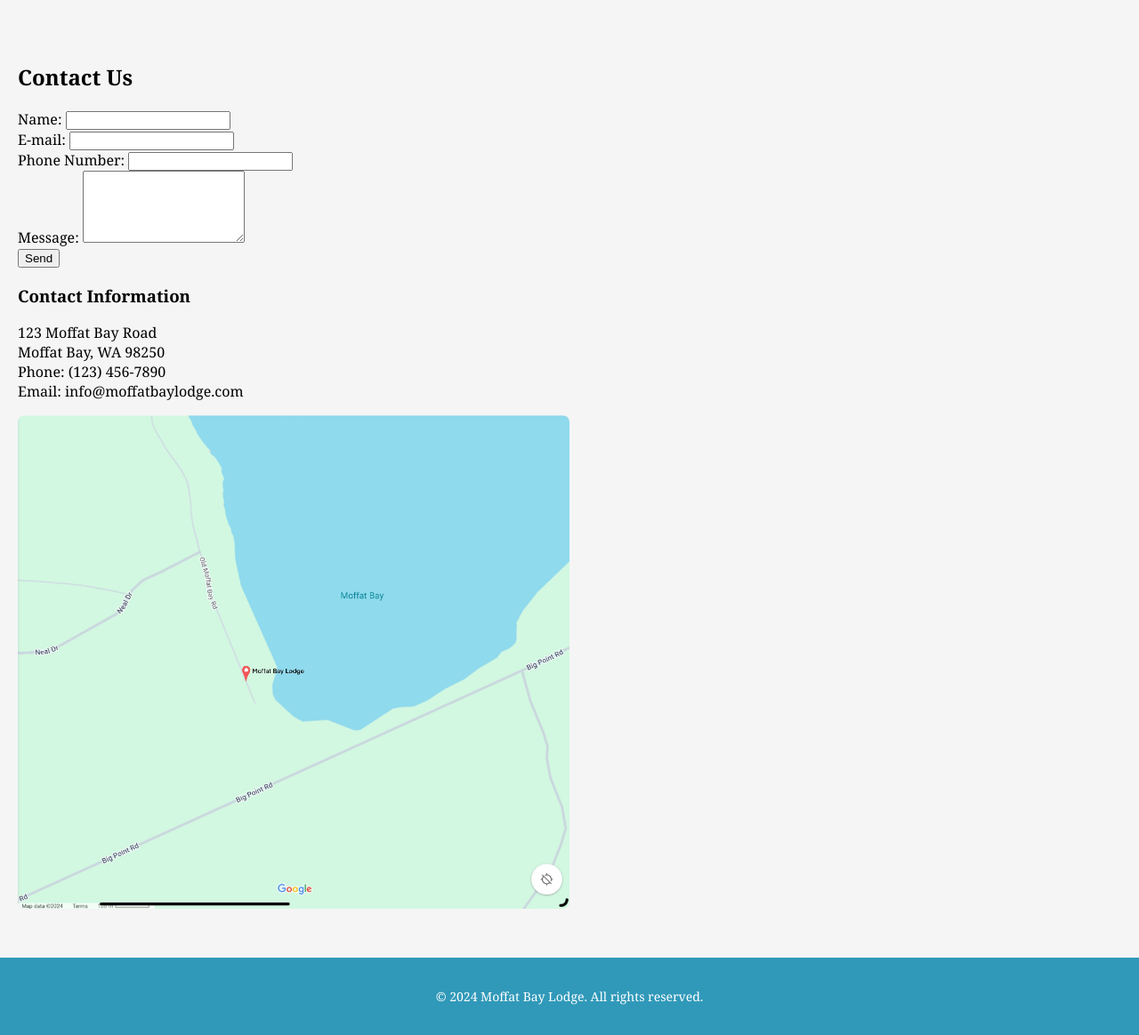
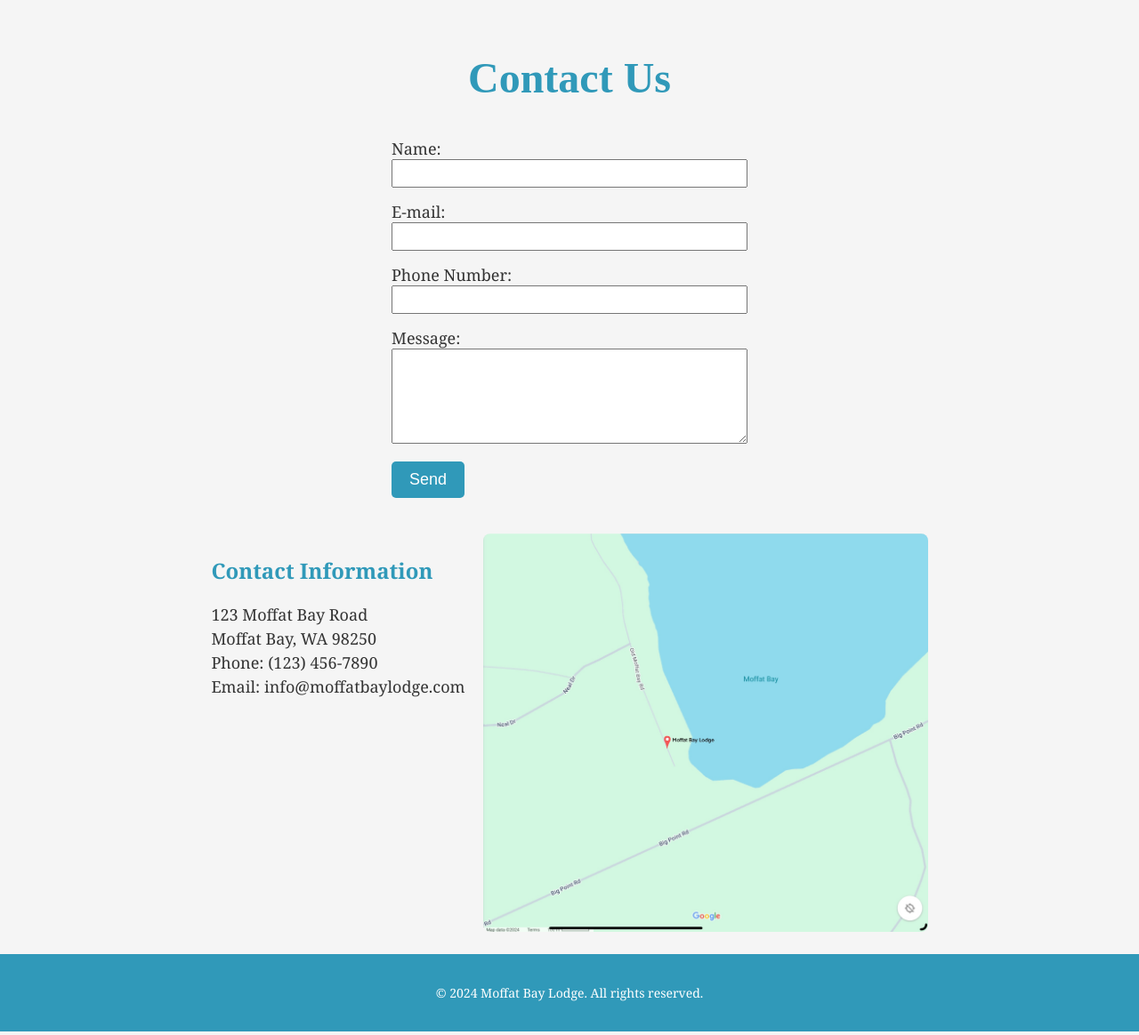
Before and after one commit to lullybyes/Moffat_Bay, a PHP site: page /contact.html in a window 1280 px wide. Shown: the part 94-1258 px from the top of the page at 89% size. Run offline with PHP 8.4, Linux system fonts and the light colour scheme.

Commit message:
add styles to contact page and edit to match attraction styles to about

```diff
--- a/styles.css
+++ b/styles.css
@@ -5,6 +5,14 @@ body {
     padding: 0;
     color: black;
     background-color: #f5f5f5;
+}
+
+h2 {
+    font-family: 'Lora', serif;
+    color: #3099B9;
+    font-size: 48px;
+    text-align: center;
+    margin-bottom: 40px;
 }
 
 /* Header */
@@ -136,6 +109,154 @@ section .text p {
     color: #333;
 }
 
+/* About and Attractions Specific Styles */
+.about-content, .attractions-content {
+    display: flex;
+    flex-direction: column;
+    align-items: center;
+    gap: 20px;
+    margin: 20px;
+}
+
+.about-section, .attraction-item {
+    display: flex;
+    align-items: center;
+    justify-content: flex-start;
+    gap: 20px;
+    margin-bottom: 20px;
+    width: 100%;
+    max-width: 1050px;
+    margin: 0 auto;
+}
+
+.about-section img, .attraction-item img {
+    width: 500px;
+    height: auto;
+    border-radius: 10px;
+    flex-shrink: 0;
+}
+
+.text-section, .attraction-text {
+    max-width: 600px;
+    display: flex;
+    flex-direction: column;
+    justify-content: center;
+    text-align: center;
+}
+
+.text-section h2, .attraction-text h3 {
+    font-family: 'Lora', serif;
+    color: #3099B9;
+    font-size: 24px;
+    margin-bottom: 10px;
+}
+
+.text-section p, .attraction-text p {
+    font-size: 18px;
+    color: #333;
+    line-height: 1.5;
+    margin: 0;
+}
+
+/* Contact Section */
+.contact-content {
+    padding: 20px;
+}
+
+.contact-content h2 {
+    font-family: 'Lora', serif;
+    color: #3099B9;
+    font-size: 48px;
+    text-align: center;
+    margin-bottom: 40px;
+}
+
+/* Centered Contact Form */
+.contact-form-wrapper {
+    display: flex;
+    justify-content: center;
+    margin-bottom: 40px;
+}
+
+.contact-form {
+    max-width: 400px;
+    width: 100%;
+}
+
+.form-group {
+    margin-bottom: 15px;
+}
+
+.form-group label {
+    font-size: 18px;
+    color: #333;
+    margin-right: 10px;
+}
+
+.form-group input,
+.form-group textarea {
+    font-size: 16px;
+    padding: 5px;
+    width: 100%;
+    box-sizing: border-box;
+}
+
+.contact-submit {
+    font-size: 18px;
+    color: white;
+    background-color: #3099B9;
+    border: none;
+    padding: 10px 20px;
+    cursor: pointer;
+    border-radius: 5px;
+}
+
+.contact-submit:hover {
+    background-color: #2a88a4;
+}
+
+/* Contact Info and Map Side by Side */
+.contact-info-map {
+    display: flex;
+    justify-content: center;
+    align-items: flex-start;
+    gap: 20px;
+    margin-top: 40px;
+}
+
+.contact-info {
+    font-size: 18px;
+    color: #333;
+    line-height: 1.5;
+    max-width: 300px;
+}
+
+.contact-info h3 {
+    font-size: 24px;
+    color: #3099B9;
+    margin-bottom: 10px;
+}
+
+.map-section img {
+    max-width: 500px;
+    width: 100%;
+    height: auto;
+    border-radius: 8px;
+}
+
+/* Specific styles for map.html */
+.map-content {
+    padding: 20px;
+    text-align: center;
+}
+
+.large-map-section img {
+    max-width: 90%;
+    height: auto;
+    border-radius: 8px;
+    margin-top: 20px;
+}
+
 /* Footer */
 footer {
     background-color: #3099B9;
```
Also changed, not shown: other parts of styles.css (+2 -37 lines).
